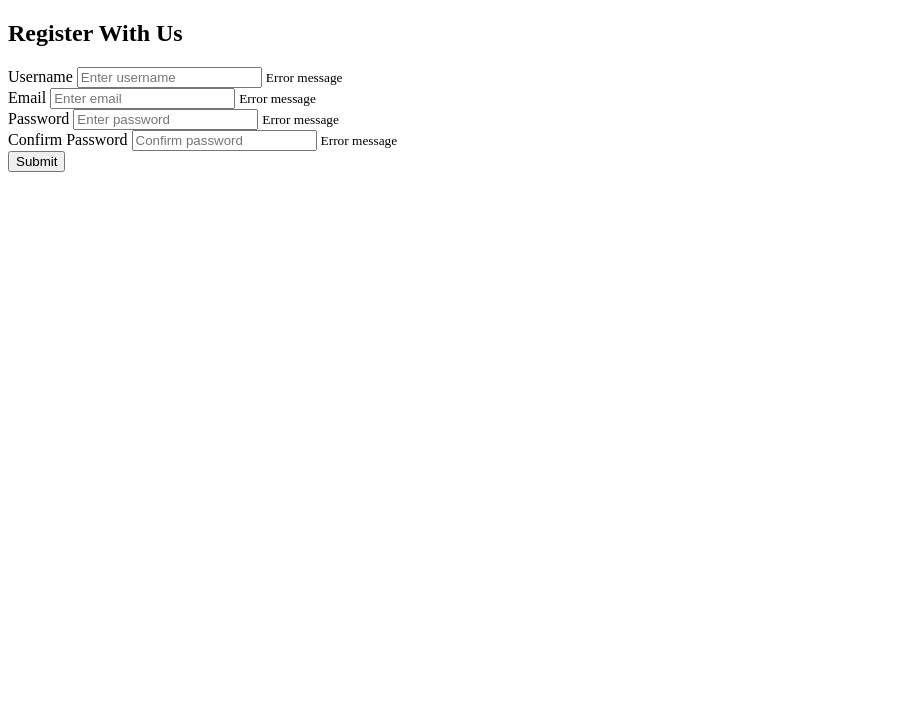
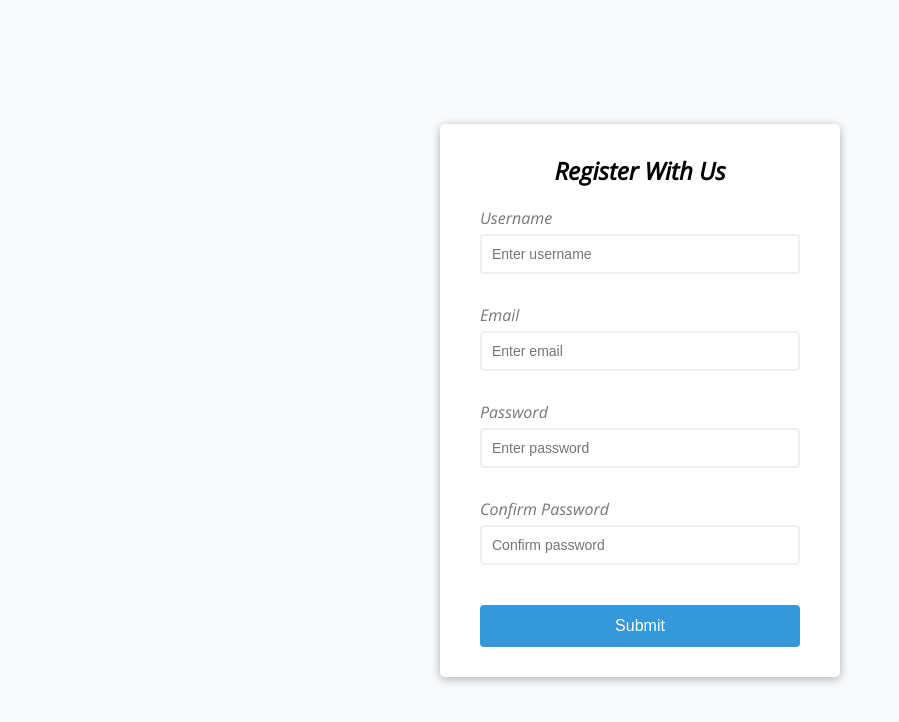
Before and after one commit to dballowe7912/form-validation, a plain HTML site: page index.html in a window 1280 px wide. Shown: the whole page, without its empty margins (0-899 px from the left). Drawn offline with nearby package versions, Linux system fonts and the light colour scheme.

Commit message:
Finished styling form

```diff
--- a/index.html
+++ b/index.html
@@ -4,7 +4,8 @@
     <meta charset="UTF-8">
     <meta http-equiv="X-UA-Compatible" content="IE=edge">
     <meta name="viewport" content="width=device-width, initial-scale=1.0">
-    <link rel='stylesheet' href='./style.css'/>
+    <link rel='stylesheet' href='style.css'/>
+    <link href="https://fonts.googleapis.com/css2?family=Open+Sans:ital@1&display=swap" rel="stylesheet">
     <title>Form-Validation</title>
 </head>
 <body>
--- a/style.css
+++ b/style.css
@@ -0,0 +1,93 @@
+:root {
+    --success-color: #2ecc71;
+    --error-color: #e74c3c;
+}
+
+* {
+    box-sizing: border-box;
+}
+
+body {
+    background-color: #f9fafb;
+    font-family: 'Open Sans', sans-serif;
+    display: flex;
+    align-items: center;
+    justify-content: center;
+    min-height: 100vh;
+    margin: 0;
+}
+
+.container {
+    background-color: #fff;
+    border-radius: 5px;
+    box-shadow: 0 2px 10px rgba(0, 0, 0, 0.3);
+    width: 400px;
+}
+
+h2 {
+    text-align: center;
+    margin: 0 0 20px;
+}
+
+.form {
+    padding: 30px 40px;
+}
+
+.form-control {
+    margin-bottom: 10px;
+    padding-bottom: 20px;
+    position: relative;
+}
+
+.form-control label {
+    color: #777;
+    display: block;
+    margin-bottom: 5px;
+}
+
+.form-control input {
+    border: 2px solid #f0f0f0;
+    border-radius: 4px;
+    display: block;
+    width: 100%;
+    padding: 10px;
+    font-size: 14px;
+}
+
+.form-control input:focus {
+    outline: 0;
+    border-color: #777;
+}
+
+.form-control.success input {
+    border-color: var(--success-color);
+}
+
+.form-control.error input {
+    border-color: var(--error-color);
+}
+
+.form-control small {
+    color: var(--error-color);
+    position: absolute;
+    bottom: 0;
+    left: 0;
+    visibility: hidden;
+}
+
+.form-control.error small {
+    visibility: visible;
+}
+
+.form button {
+    cursor: pointer;
+    background-color: #3498db;
+    border: 2px solid #3498db;
+    border-radius: 4px;
+    color: #fff;
+    display: block;
+    font-size: 16px;
+    padding: 10px;
+    margin-top: 20px;
+    width: 100%;
+}
```
